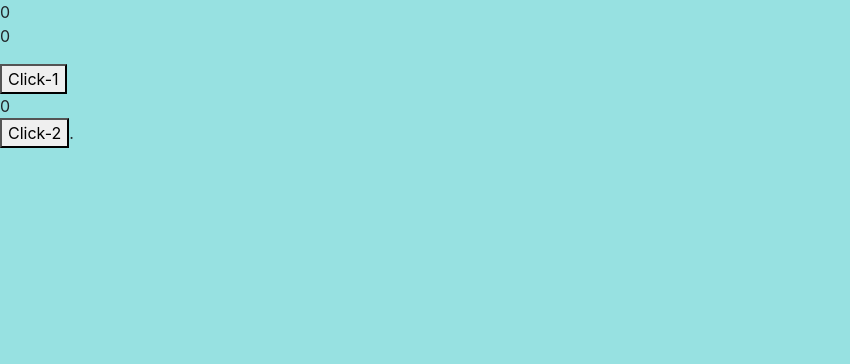
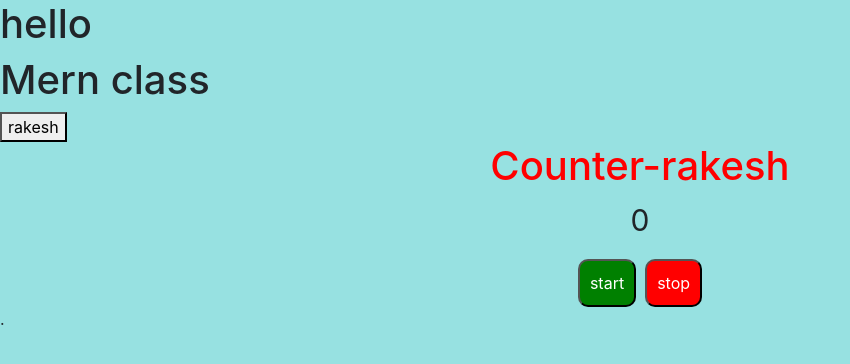
Before and after one commit to merakesh1/React_Class, a React (Create React App) app: page / in a window 1280 px wide. Shown: the top 364 px of the page, without its empty margins (0-850 px from the left). Built offline with nearby package versions, Linux system fonts and the light colour scheme; the HTML template or start-up script is replaced by a standard one.

Commit message:
usecontext

```diff
--- a/src/App.js
+++ b/src/App.js
@@ -1,11 +1,15 @@
 import React from "react";
-/* import ShowButton from "./component/ShowButton";
-import Heading from "./component/Heading";*/
-import ShowCounter from "./component/ShowCounter";
+import ContextFunction from "./context";
+import HeaderContext from "./component/HeaderContext";
+import Counter from "./component/Counter";
 
+// import UseReducerHookExample from "./component/UseReducerHookExample";
+/* import ShowButton from "./component/ShowButton";*/
+/* import Heading from "./component/Heading";
+import ShowCounter from "./component/ShowCounter"; */
 const App=()=>{
- const [c1,setC1]=React.useState(0);
- const [c2,setC2]=React.useState(0);
+ /* const [c1,setC1]=React.useState(0);
+ const [c2,setC2]=React.useState(0); */
 
   /* var val=(function(){
     let i=0;
@@ -16,7 +20,7 @@ const App=()=>{
     return c1*c1;
   })() */
 
-  var val=React.useMemo(()=>{
+  /* var val=React.useMemo(()=>{
     let i=0;
     while(i<1000000000){
       i++
@@ -31,7 +35,7 @@ const App=()=>{
 
   const handleClick2=()=>{
     setC2(c2+1);
-  }
+  } */
     return(
       <>
         {/* UseCallback usage */}
@@ -42,11 +46,17 @@ const App=()=>{
         <ShowButton handleClick={handleClick2} text="button 2"/> */}
 
         {/* UseMemo usage */}
+        {/* <Heading />
         <ShowCounter count1={c1} text="Counter 1"/>
         <p>{val}</p>
         <button onClick={handleClick1}>Click-1</button>
         <ShowCounter count1={c2} text="Counter 2"/>
-        <button onClick={handleClick2}>Click-2</button>
+        <button onClick={handleClick2}>Click-2</button> */}
+        {/* <UseReducerHookExample/> */}
+        <ContextFunction>
+          <h1>hello</h1>
+          <HeaderContext/>
+        </ContextFunction>
 .     </>
     );
 }
--- /dev/null
+++ b/src/component/ButtonContext.jsx
@@ -0,0 +1,15 @@
+import React, { useContext } from 'react'
+import {context} from "../context";
+import Counter from './Counter';
+
+const ButtonContext = () => {
+  const [user,handleClick]=useContext(context)
+  return (
+    <div>
+      <button onClick={handleClick}>{user}</button>
+      <Counter/>
+    </div>
+  )
+}
+
+export default ButtonContext
--- a/src/component/Counter.jsx
+++ b/src/component/Counter.jsx
@@ -1,7 +1,9 @@
-import React, { useState } from 'react'
+import React, { useState ,useContext} from 'react'
 import Button from './Button';
+import { context } from '../context';
 
 const Counter = () => {
+    const data=useContext(context)
     const [count, setCount] = useState(0)
     var interval=React.useRef(null);
 
@@ -20,7 +22,7 @@ const Counter = () => {
 
     return (
         <>
-            <h1 style={{ color: 'red', textAlign: 'center' }}>Counter</h1>
+            <h1 style={{ color: 'red', textAlign: 'center' }}>Counter-{data[0]}</h1>
             <p style={{ textAlign: 'center', fontSize: "30px" }}>{count}</p>
             <div style={{ textAlign: 'center'}}>
                 <Button a={incrementCounter} text="start" color="green"/>&nbsp;&nbsp;
--- /dev/null
+++ b/src/component/HeaderContext.jsx
@@ -0,0 +1,13 @@
+import React from 'react'
+import ButtonContext from './ButtonContext'
+
+const HeaderContext = () => {
+  return (
+    <div>
+        <h1>Mern class</h1>
+      <ButtonContext/>
+    </div>
+  )
+}
+
+export default HeaderContext
--- a/src/component/ShowButton.jsx
+++ b/src/component/ShowButton.jsx
@@ -1,7 +1,6 @@
 import React from 'react'
-
 const ShowButton = (props) => {
-    console.log(props.text)
+  console.log(props.text)
   return (
     <div>
       <button onClick={props.handleClick}>Click</button>
--- /dev/null
+++ b/src/component/UseReducerHookExample.jsx
@@ -0,0 +1,20 @@
+import React,{useReducer} from 'react'
+import reducer from '../Reducer';
+
+
+const UseReducerHookExample = () => {
+    var initialState={
+        count:0
+    };
+  const [state,dispatch]=useReducer(reducer,initialState)
+  return (
+    <div>
+      State Value is-{state.count}
+      <button onClick={()=>dispatch("Increment")}>increment</button>
+      <button onClick={()=>dispatch("Decrement")}>decrement</button>
+      <button onClick={()=>dispatch("Reset")}>reset</button>
+    </div>
+  )
+}
+
+export default UseReducerHookExample
--- /dev/null
+++ b/src/context.js
@@ -0,0 +1,22 @@
+import React from "react"
+export const context = React.createContext();
+
+const ContextFunction = ({children}) => {
+    const [user, setUser] = React.useState("rakesh")
+    let a=10;
+    const handleClick = () => {
+        if(user === "rakesh"){
+            setUser("kumar")
+        }else{
+            setUser("rakesh")
+        }
+    }
+    return (
+        <context.Provider value={[user,handleClick,a]}>
+            {children}
+        </context.Provider>
+    )
+}
+
+
+export default ContextFunction
```
Also changed, not shown: src/Reducer.js (added, +15 -0 lines), src/component/Heading.jsx (+11 -2 lines), src/index1.html (added, +11 -0 lines).
